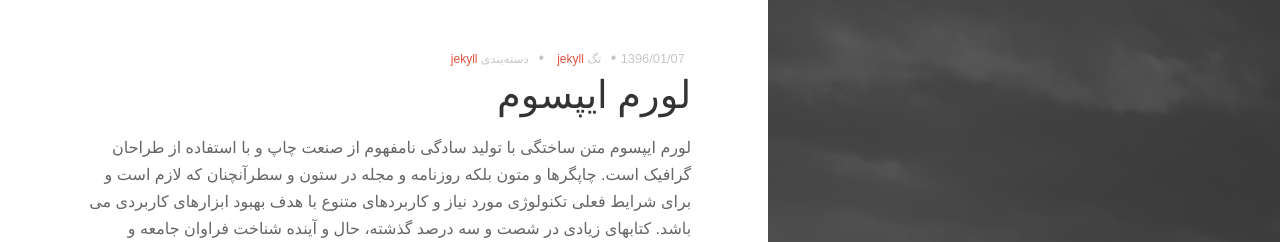
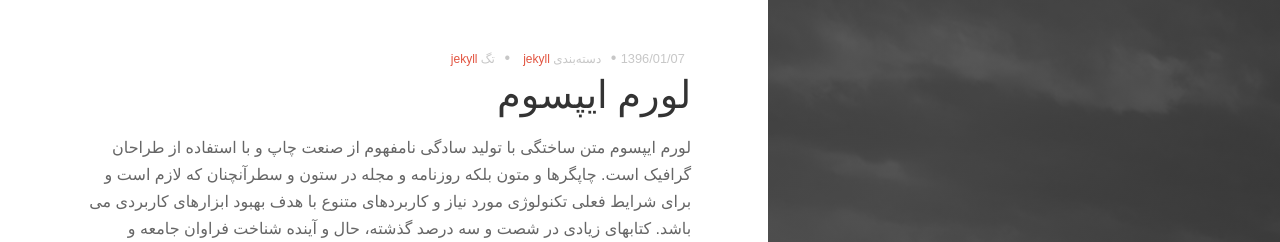
Before and after one commit to 2dvision/2dvision.github.io, a Jekyll site: the page built from _posts/2016-12-30-loremipsum.md, in a window 1280 px wide and 1016 px high. Shown: the top 242 px of the window. Built offline with Jekyll 4.4.1, drawn with Linux system fonts in a browser that asks for light colours; nearby versions of some CDN libraries; some web fonts are replaced.

Commit message:
Update post.html

```diff
--- a/_layouts/post.html
+++ b/_layouts/post.html
@@ -5,11 +5,11 @@ layout: default
   <header class="post-header">
     <div class="post-meta">
       <time datetime="{{ page.date | date: "%Y/%m/%d" }}" class="post-meta__date date">{{ page.date | date: "%Y/%m/%d" }}</time>
+      {% if page.categories.size > 0 %}
+      &#8226; <span class="post-meta__tags">دسته‌بندی {% for categorie in page.categories %}<a href="{{ site.baseurl }}/categories/#{{categorie }}">{{ categorie }}</a> {% endfor %}</span>
+      {% endif %}
       {% if page.tags.size > 0 %}
       &#8226; <span class="post-meta__tags">تگ {% for tag in page.tags %}<a href="{{ site.baseurl }}/tags/#{{ tag }}">{{ tag }}</a> {% endfor %}</span>
-      {% endif %}
-      {% if page.categories.size > 0 %}
-      &#8226; <span class="post-meta__tags">دسته‌بندی {% for categorie in page.categories %}<a href="{{ site.baseurl }}/categories/#{{categorie }}">{{ categorie }}</a> {% endfor %}</span>
       {% endif %}
     </div>
     <h1 class="post-title">{{ page.title }}</h1>
```
